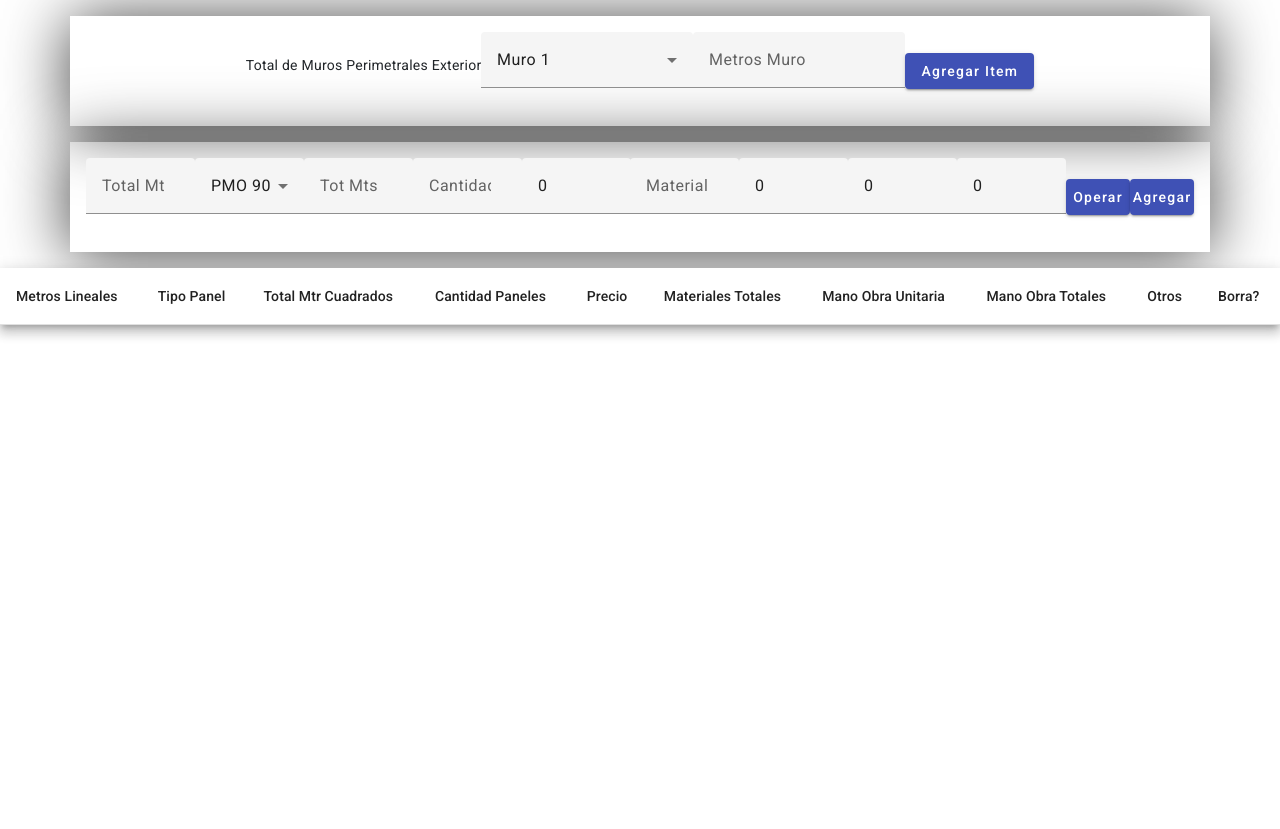
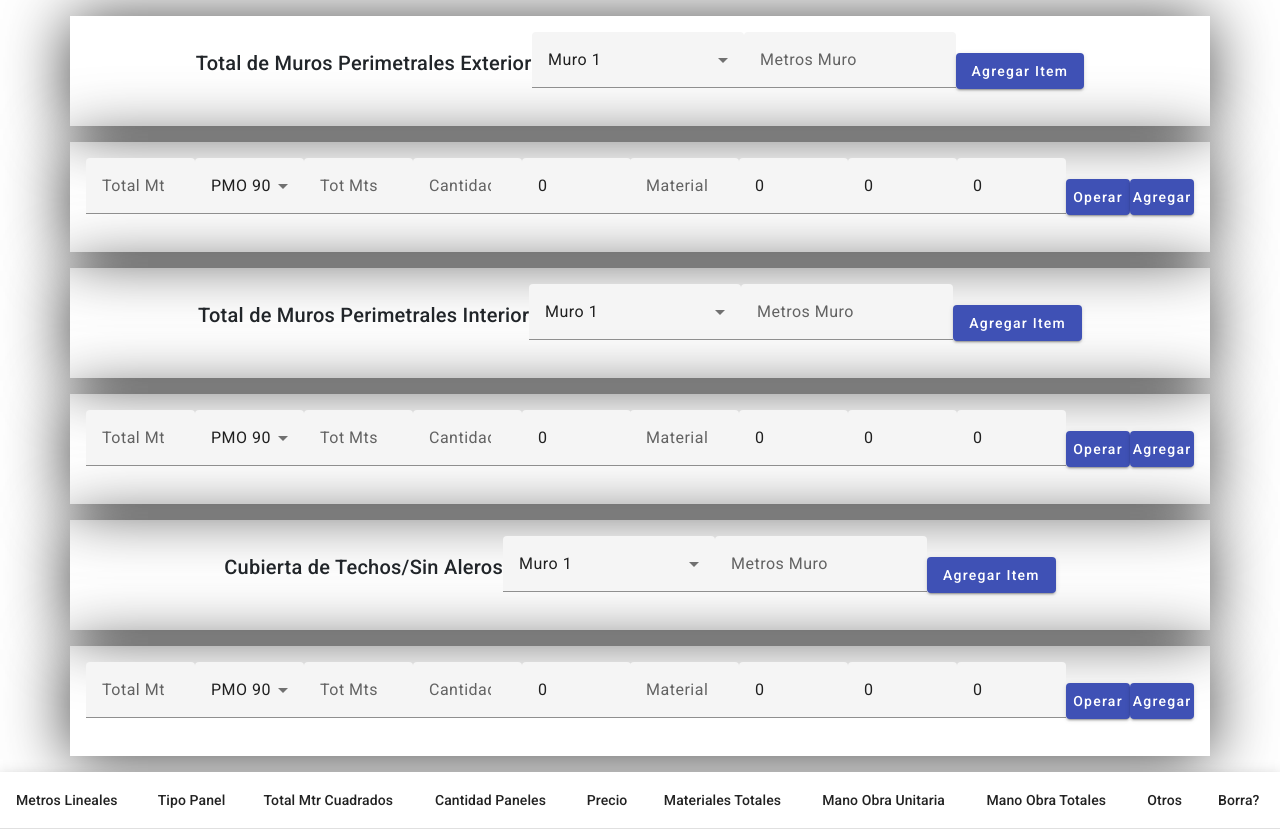
Before and after one commit to NestorPiotti/FoxPanel, an Angular app: page / in a window 1280 px wide. Built offline with nearby package versions, Linux system fonts and the light colour scheme.

Commit message:
agregue Div

```diff
--- a/src/app/app.component.html
+++ b/src/app/app.component.html
@@ -1,5 +1,5 @@
 <div class="contenedor container">
-  <p>Total de Muros Perimetrales Exterior</p>
+  <h2>Total de Muros Perimetrales Exterior</h2>
   <mat-form-field>
     <mat-select placeholder="Muros" [(ngModel)]="selecmuro" name="muro">
       <mat-option *ngFor="let mu of muros" [value]="mu.valor">
@@ -12,6 +12,126 @@
   </mat-form-field>
   <button mat-raised-button color="primary" (click)="sumaMuro(muro.value)">Agregar Item</button>
 </div>
+<div class="contenedor container">
+
+  <mat-form-field>
+    <input matInput [(ngModel)]="this.total" type="number" placeholder="Total Mts.Lineales">
+  </mat-form-field>
+
+  <mat-form-field>
+    <mat-select placeholder="Paneles" [(ngModel)]="seleccionada" name="panel">
+      <mat-option *ngFor="let op of paneles" [value]="op.valor">
+        {{op.muestraValor}}
+      </mat-option>
+    </mat-select>
+  </mat-form-field>
+  <mat-form-field>
+    <input matInput [(ngModel)]="this.resultado" type="number"  placeholder="Tot Mts Cuadrados">
+  </mat-form-field>
+
+  <mat-form-field>
+    <input matInput [(ngModel)]="this.resultado1" type="number" placeholder="Cantidad Paneles">
+  </mat-form-field>
+
+  <mat-form-field>
+    <input matInput [(ngModel)]="articuloselect.precio" type="number" placeholder="Precio Unitario">
+  </mat-form-field>
+  <mat-form-field>
+    <input matInput [(ngModel)]="this.matTotales" type="number" placeholder="Materiales Totales">
+  </mat-form-field>
+
+  <mat-form-field>
+    <input matInput [(ngModel)]="articuloselect.mobraUni" type="number" placeholder="Mano Obra Unitaria">
+  </mat-form-field>
+  <mat-form-field>
+    <input matInput [(ngModel)]="articuloselect.mobraTot" type="number" placeholder="Mano Obra Totales">
+  </mat-form-field>
+
+  <mat-form-field>
+    <input matInput [(ngModel)]="articuloselect.otros" type="number" placeholder="Otros">
+  </mat-form-field>
+
+  <button mat-raised-button color="primary" (click)="operar()">Operar</button>
+  <button mat-raised-button color="primary" (click)="agregar()">Agregar</button>
+
+
+</div>
+
+<div class="contenedor container">
+  <h2>Total de Muros Perimetrales Interior</h2>
+  <mat-form-field>
+    <mat-select placeholder="Muros" [(ngModel)]="selecmuro" name="muro">
+      <mat-option *ngFor="let mu of muros" [value]="mu.valor">
+        {{mu.muestraValor}}
+      </mat-option>
+    </mat-select>
+  </mat-form-field>
+  <mat-form-field>
+    <input matInput name="metro" type="number" placeholder="Metros Muro" #muro>
+  </mat-form-field>
+  <button mat-raised-button color="primary" (click)="sumaMuro(muro.value)">Agregar Item</button>
+</div>
+
+<div class="contenedor container">
+
+  <mat-form-field>
+    <input matInput [(ngModel)]="this.total" type="number" placeholder="Total Mts.Lineales">
+  </mat-form-field>
+
+  <mat-form-field>
+    <mat-select placeholder="Paneles" [(ngModel)]="seleccionada" name="panel">
+      <mat-option *ngFor="let op of paneles" [value]="op.valor">
+        {{op.muestraValor}}
+      </mat-option>
+    </mat-select>
+  </mat-form-field>
+  <mat-form-field>
+    <input matInput [(ngModel)]="this.resultado" type="number"  placeholder="Tot Mts Cuadrados">
+  </mat-form-field>
+
+  <mat-form-field>
+    <input matInput [(ngModel)]="this.resultado1" type="number" placeholder="Cantidad Paneles">
+  </mat-form-field>
+
+  <mat-form-field>
+    <input matInput [(ngModel)]="articuloselect.precio" type="number" placeholder="Precio Unitario">
+  </mat-form-field>
+  <mat-form-field>
+    <input matInput [(ngModel)]="this.matTotales" type="number" placeholder="Materiales Totales">
+  </mat-form-field>
+
+  <mat-form-field>
+    <input matInput [(ngModel)]="articuloselect.mobraUni" type="number" placeholder="Mano Obra Unitaria">
+  </mat-form-field>
+  <mat-form-field>
+    <input matInput [(ngModel)]="articuloselect.mobraTot" type="number" placeholder="Mano Obra Totales">
+  </mat-form-field>
+
+  <mat-form-field>
+    <input matInput [(ngModel)]="articuloselect.otros" type="number" placeholder="Otros">
+  </mat-form-field>
+
+  <button mat-raised-button color="primary" (click)="operar()">Operar</button>
+  <button mat-raised-button color="primary" (click)="agregar()">Agregar</button>
+
+
+</div>
+
+<div class="contenedor container">
+  <h2>Cubierta de Techos/Sin Aleros</h2>
+  <mat-form-field>
+    <mat-select placeholder="Muros" [(ngModel)]="selecmuro" name="muro">
+      <mat-option *ngFor="let mu of muros" [value]="mu.valor">
+        {{mu.muestraValor}}
+      </mat-option>
+    </mat-select>
+  </mat-form-field>
+  <mat-form-field>
+    <input matInput name="metro" type="number" placeholder="Metros Muro" #muro>
+  </mat-form-field>
+  <button mat-raised-button color="primary" (click)="sumaMuro(muro.value)">Agregar Item</button>
+</div>
+
 <div class="contenedor container">
 
   <mat-form-field>
```
